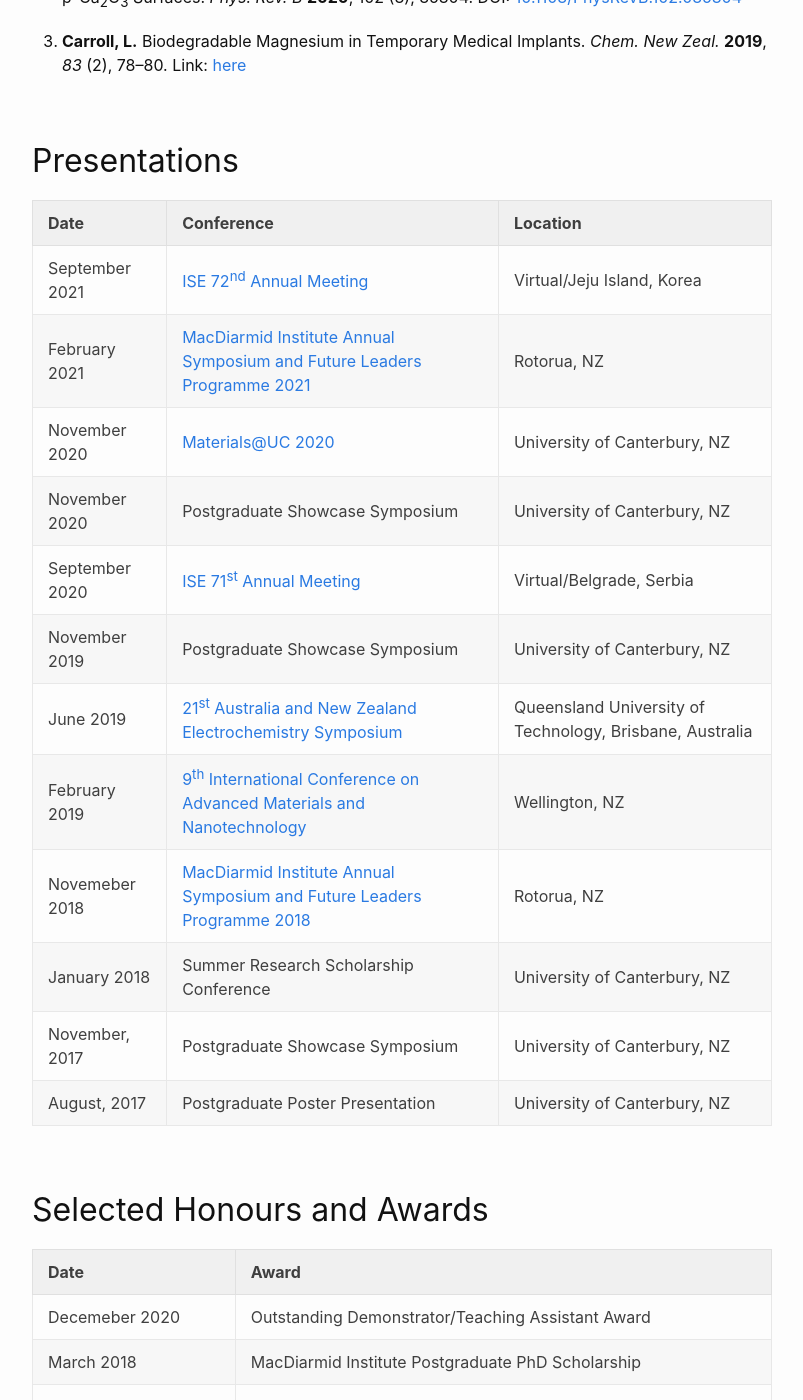
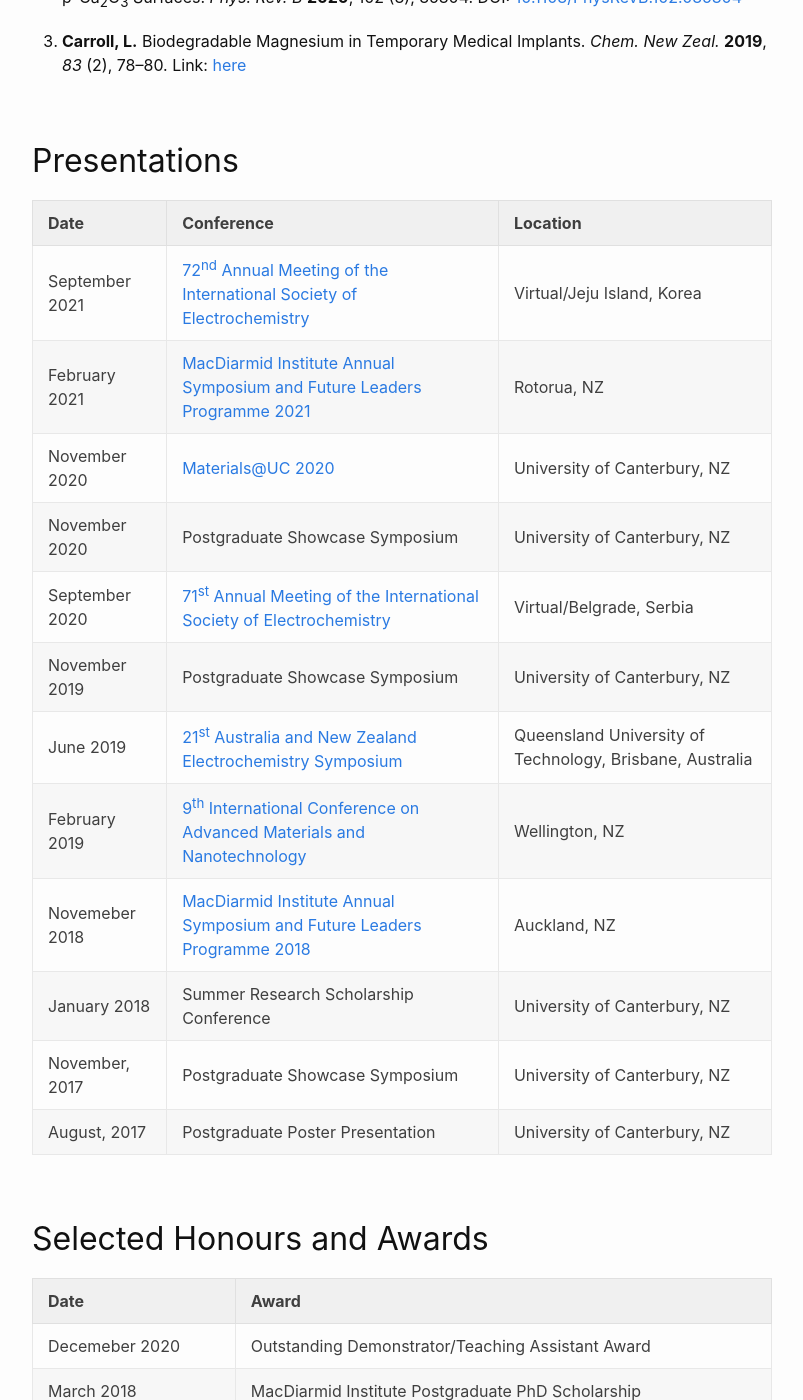
Before and after one commit to LRCarroll/LRCarroll, a Jekyll site: the page built from curricilum.md, in a window 1280 px wide and 1400 px high, scrolled down 2307 px. Shown: the whole window, without its empty margins (238-1041 px from the left). Built offline with Jekyll 4.4.1, drawn with Linux system fonts in a browser that asks for light colours.

Commit message:
locations

```diff
--- a/curricilum.md
+++ b/curricilum.md
@@ -75,15 +75,15 @@
 
 | Date | Conference | Location |
 | ---  | ---        | ---      |
-| September 2021     | <a href="https://annual72.ise-online.org/">ISE 72<sup>nd</sup> Annual Meeting </a>   | Virtual/Jeju Island, Korea          |
+| September 2021     | <a href="https://annual72.ise-online.org/">72<sup>nd</sup> Annual Meeting of the International Society of Electrochemistry </a>   | Virtual/Jeju Island, Korea          |
 | February 2021 | <a href="https://www.macdiarmid.ac.nz/news-and-events/events/macdiarmid-institute-annual-symposium-and-future-leaders-programme-2021/">MacDiarmid Institute Annual Symposium and Future Leaders Programme 2021</a>  | Rotorua, NZ |
 | November 2020 | <a href="https://sites.google.com/view/materialsuc-2020/home">Materials@UC 2020</a>            | University of Canterbury, NZ|
 | November 2020 | Postgraduate Showcase Symposium | University of Canterbury, NZ|
-| September 2020    | <a href="https://annual71.ise-online.org/">ISE 71<sup>st</sup> Annual Meeting </a> | Virtual/Belgrade, Serbia
+| September 2020    | <a href="https://annual71.ise-online.org/">71<sup>st</sup> Annual Meeting of the International Society of Electrochemistry </a> | Virtual/Belgrade, Serbia
 | November 2019 | Postgraduate Showcase Symposium | University of Canterbury, NZ|
 |    June 2019  | <a href="https://www.rsc.org/events/detail/38218/21st-australia-and-new-zealand-electrochemistry-symposium-21aes">21<sup>st</sup> Australia and New Zealand Electrochemistry Symposium</a>  | Queensland University of Technology, Brisbane, Australia |
 |   February 2019   | <a href="https://www.macdiarmid.ac.nz/news-and-events/news/annual-reports-pages/9th-international-conference-on-advanced-materials-and-nanotechnology-annual-report-2019/"> 9<sup>th</sup> International Conference on Advanced Materials and Nanotechnology</a> |    Wellington, NZ      |
-| Novemeber 2018 | <a href="https://www.macdiarmid.ac.nz/news-and-events/news/annual-reports-pages/annual-symposium-poster-series-annual-report-2018/">MacDiarmid Institute Annual Symposium and Future Leaders Programme 2018</a>  | Rotorua, NZ |
+| Novemeber 2018 | <a href="https://www.macdiarmid.ac.nz/news-and-events/news/annual-reports-pages/annual-symposium-poster-series-annual-report-2018/">MacDiarmid Institute Annual Symposium and Future Leaders Programme 2018</a>  | Auckland, NZ |
 | January 2018  | Summer Research Scholarship Conference | University of Canterbury, NZ          |
 | November, 2017 | Postgraduate Showcase Symposium |  University of Canterbury, NZ        |
 | August, 2017     | Postgraduate Poster Presentation           | University of Canterbury, NZ |
```
